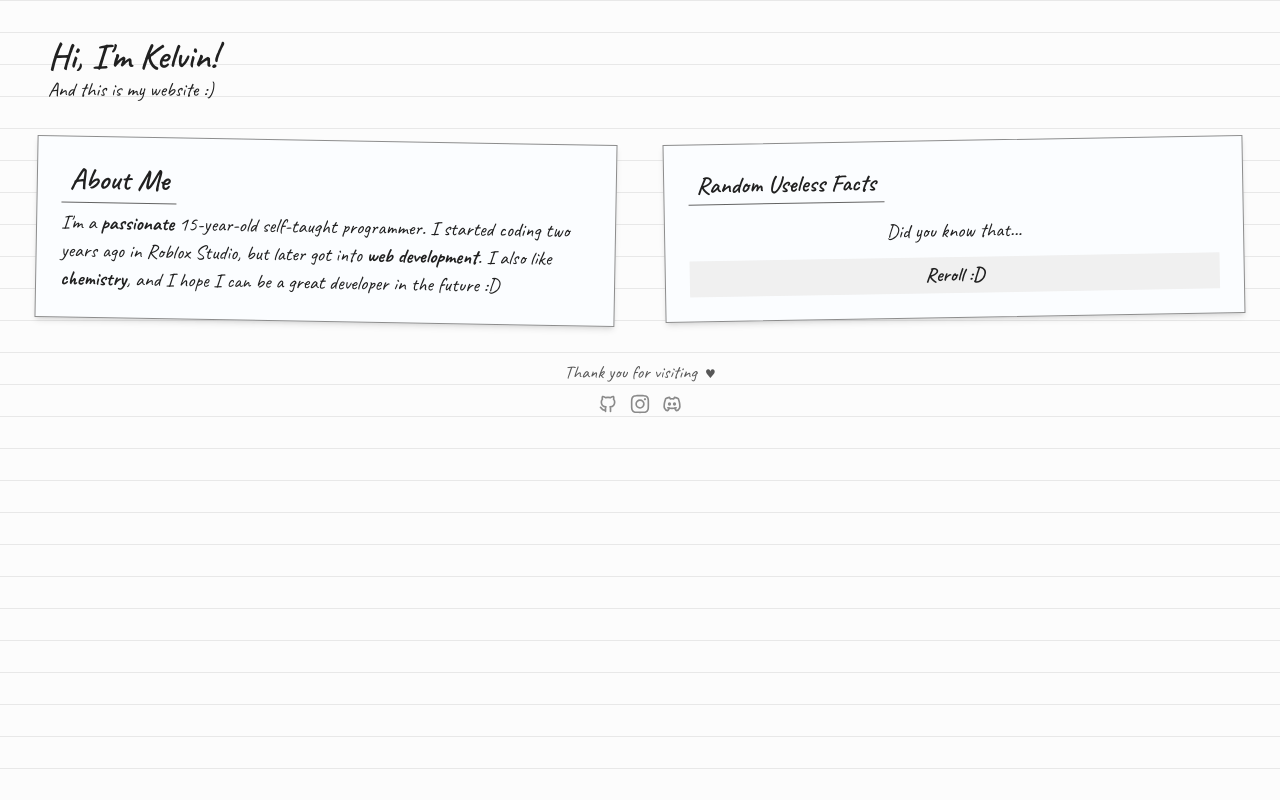
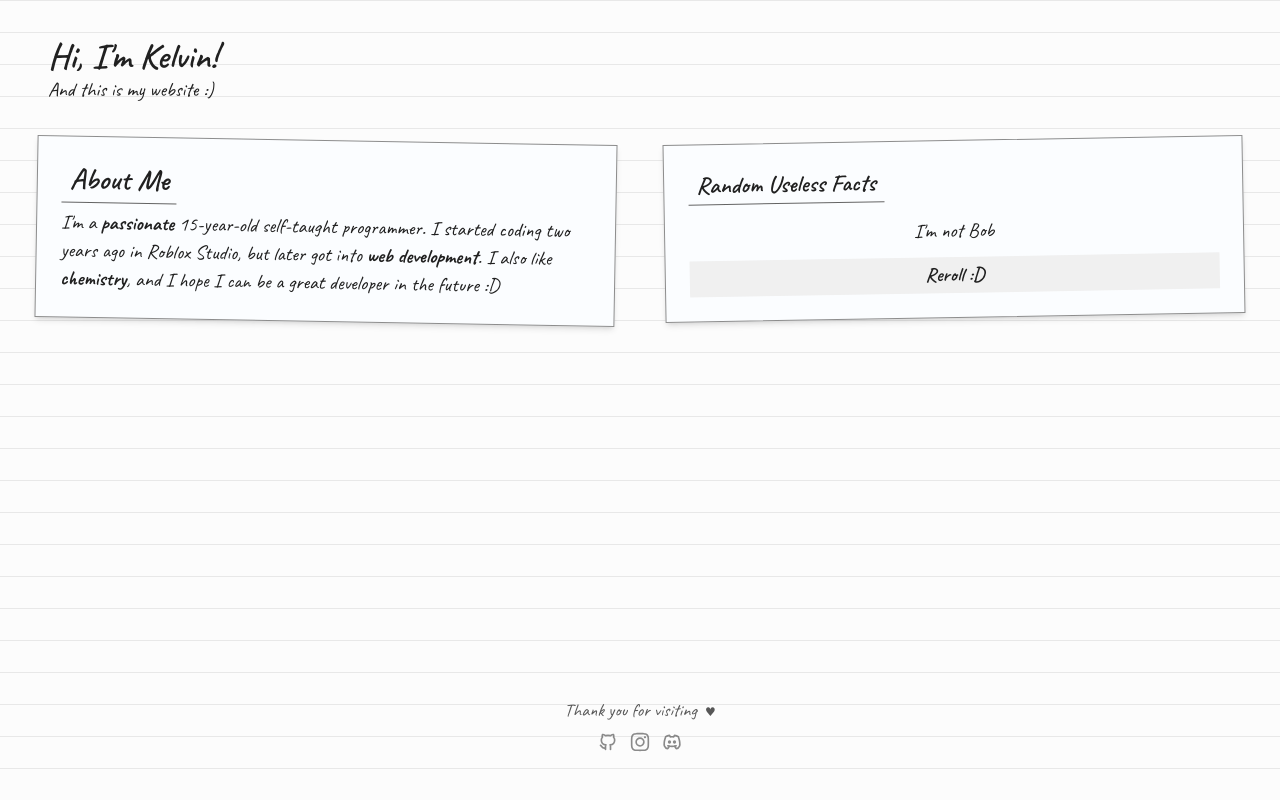
Before and after one commit to kelvinyhf/my-website, a website: page index.html in a window 1280 px wide. Both pictures are taken after a click on the button "Reroll :D". Drawn offline with Linux system fonts and the light colour scheme.

Commit message:
add: random fact rolling system

```diff
--- a/index.html
+++ b/index.html
@@ -92,15 +92,15 @@
     </section>
 
     <!-- Random Useless Facts -->
-    <section class="bg-blue-1 shadow-md border border-gray-9 w-full p-6 -rotate-1">
+    <section id="facts-box" class="bg-blue-1 shadow-md border border-gray-9 w-full p-6 -rotate-1">
       <h2 class="inline text-2xl font-semibold border-b border-gray-11 px-2 pb-1">Random Useless Facts</h2>
-      <p class="w-full text-xl text-center pt-5 pb-3">Did you know that...</p>
+      <p id="fact-label" class="w-full text-xl text-center pt-5 pb-3">Did you know that...</p>
       <button id="roll-btn" class="bg-gray-3 font-semibold w-full text-xl text-center px-2 py-1 hover:bg-gray-4 active:bg-gray-5 cursor-pointer">Reroll :D</button>
     </section>
 
   </main>
 
-  <footer class="flex flex-col items-center gap-2 opacity-75 w-full">
+  <footer class="mt-auto flex flex-col items-center gap-2 opacity-75 w-full">
     <p class="text-lg">Thank you for visiting <span class="pl-1 text-xs">&#9829;&#xFE0E;</span></p>
     <div class="flex items-center gap-3">
       <a aria-label="GitHub Profile" href="https://github.com/kelvinyhf" target="_blank"><svg class="w-5 h-5" aria-hidden="true" xmlns="http://www.w3.org/2000/svg" width="24" height="24" viewBox="0 0 24 24" fill="none" stroke="var(--gray-11)" stroke-width="2" stroke-linecap="round" stroke-linejoin="round"><path stroke="none" d="M0 0h24v24H0z" fill="none" /><path d="M9 19c-4.3 1.4 -4.3 -2.5 -6 -3m12 5v-3.5c0 -1 .1 -1.4 -.5 -2c2.8 -.3 5.5 -1.4 5.5 -6a4.6 4.6 0 0 0 -1.3 -3.2a4.2 4.2 0 0 0 -.1 -3.2s-1.1 -.3 -3.5 1.3a12.3 12.3 0 0 0 -6.2 0c-2.4 -1.6 -3.5 -1.3 -3.5 -1.3a4.2 4.2 0 0 0 -.1 3.2a4.6 4.6 0 0 0 -1.3 3.2c0 4.6 2.7 5.7 5.5 6c-.6 .6 -.6 1.2 -.5 2v3.5" /></svg></a>
--- a/index.js
+++ b/index.js
@@ -0,0 +1,36 @@
+// Random Useless Facts
+const factsBox = document.getElementById("facts-box");
+const factLabel = document.getElementById("fact-label");
+const rollBtn = document.getElementById("roll-btn");
+const facts = [
+  { content: "I'm Kelvin", shown: false },
+  { content: "I'm not Bob", shown: false }
+];
+
+rollBtn.addEventListener("click", () => {
+
+  // Get unshown facts
+  const unshownFacts = facts.filter(fact => !fact.shown);
+  if (unshownFacts.length <= 0) {
+    facts.forEach(fact => fact.shown = false);
+    unshownFacts = facts;
+  }
+
+  // Get random fact
+  const randomIndex = Math.floor(Math.random() * unshownFacts.length);
+  const randomFact = unshownFacts[randomIndex];
+
+  // Show the fact
+  factLabel.innerText = randomFact.content;
+  randomFact.shown = true;
+
+  // Make the box jumps
+  factsBox.animate([
+    { transform: "translateY(10px)", offset: 0 },
+    { transform: "translateY(0)", offset: 1 }
+  ], {
+    duration: 500,
+    easing: "ease-out"
+  });
+
+});
```
